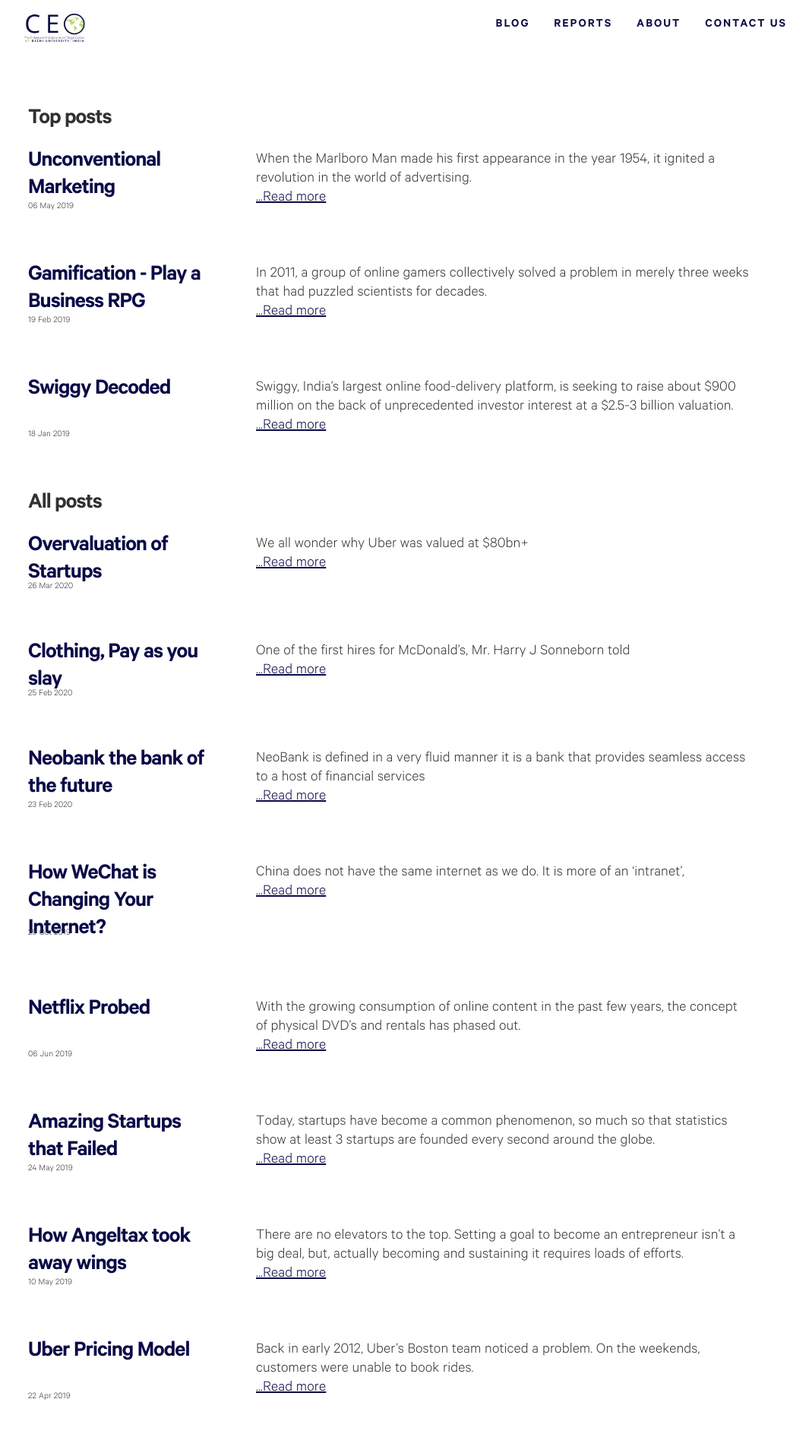
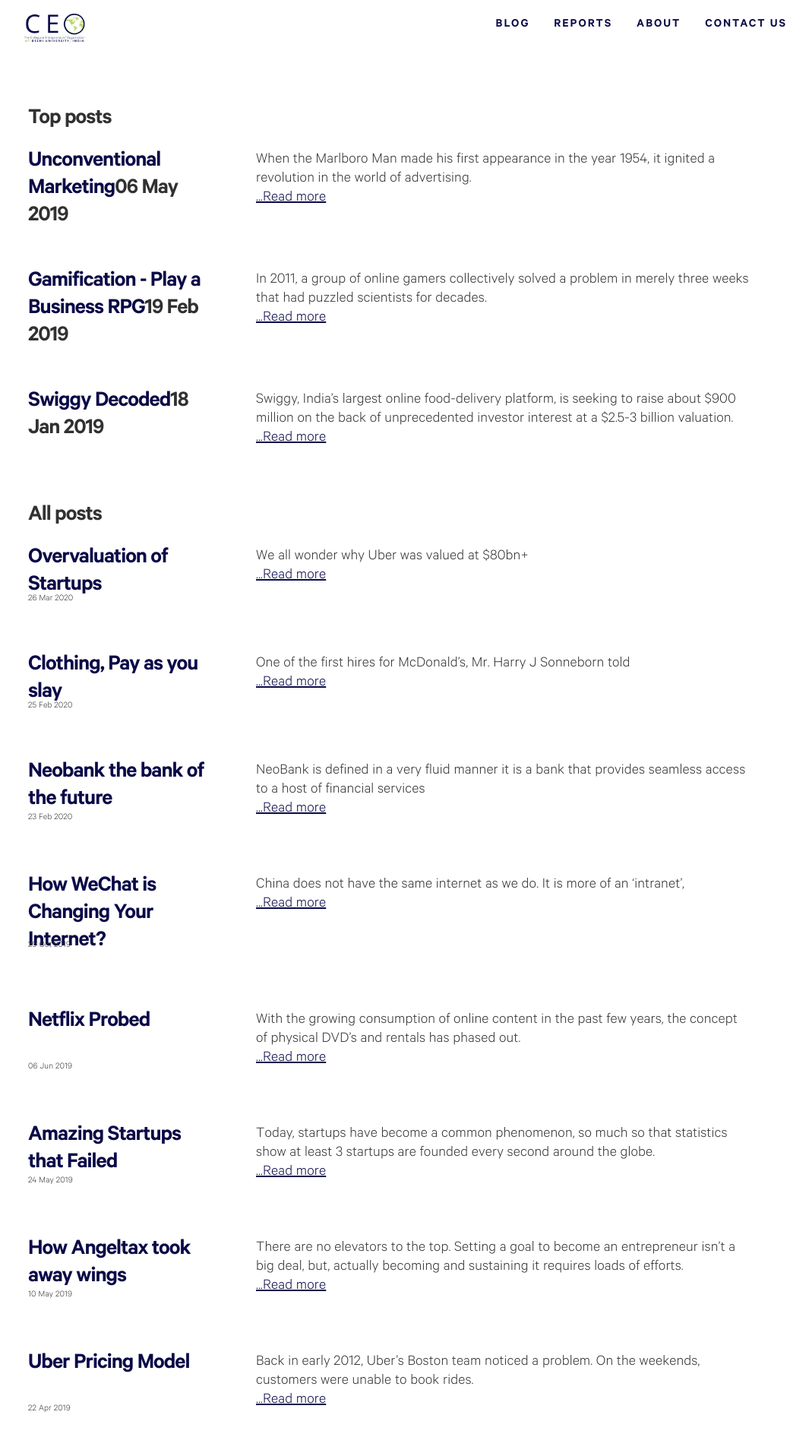
Before and after one commit to shivanshmehendiratta/ceodu.github.io, a Jekyll site: the page built from blog.md, in a window 1280 px wide. Shown: the top 1912 px of the page at 76% size, without its empty margins (103-1168 px from the left). Built offline with Jekyll 4.4.1, drawn with Linux system fonts in a browser that asks for light colours; some web fonts are replaced.

Commit message:
Update blog.md

```diff
--- a/blog.md
+++ b/blog.md
@@ -11,7 +11,7 @@
   <div class="posts post-web" >
 
 
-    <h1 class="post-title post-title-web" style="margin-bottom: 0rem;"><a href="{{ post.url }}">{{ post.title }}</a></h1><div class="post-title-date-web">{{ post.date | date_to_string }}</div>
+    <h1 class="post-title post-title-web" style="margin-bottom: 0rem;"><a href="{{ post.url }}">{{ post.title }}</a>{{ post.date | date_to_string }}</h1>
     {% if post.description %}<p class="post-description post-description-web">{{ post.description }}<br><a href="{{ post.url }}"><u>...Read more</u></a></p>{% endif %}
 
   </div>
```
